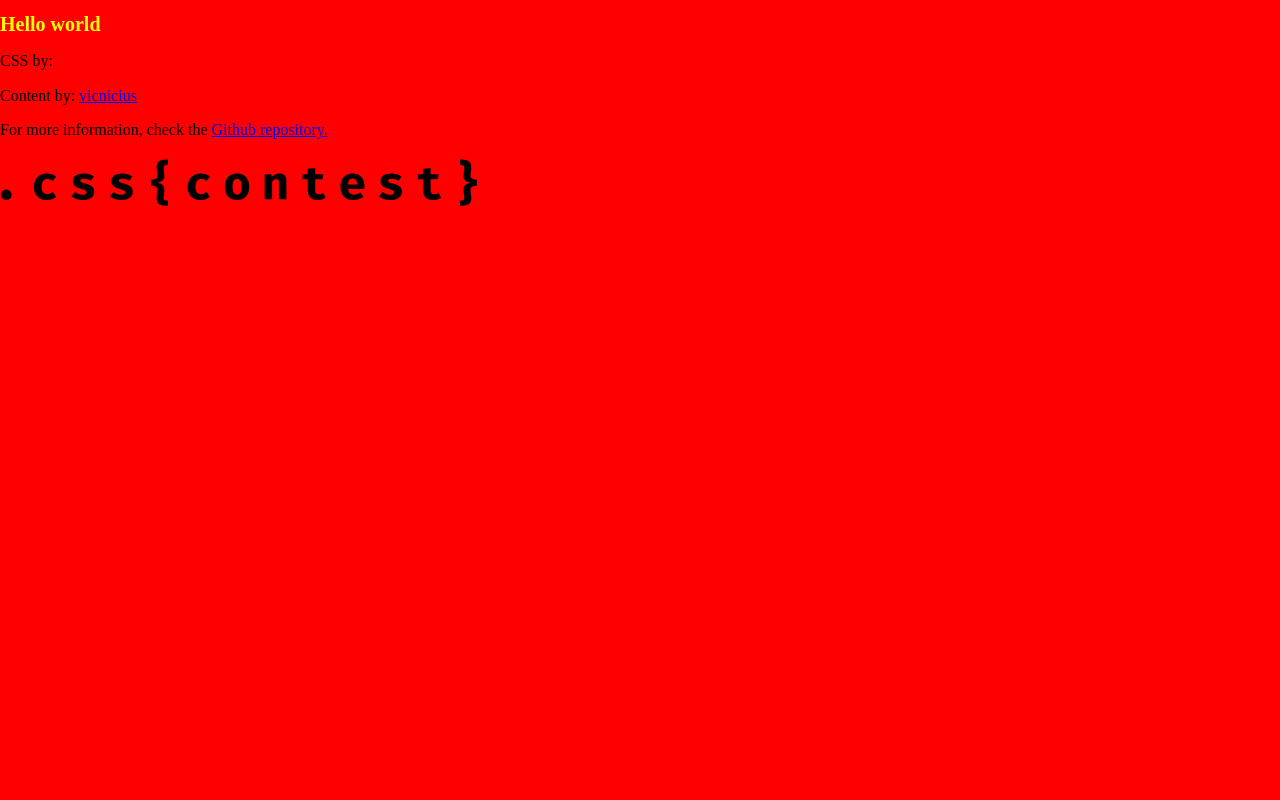
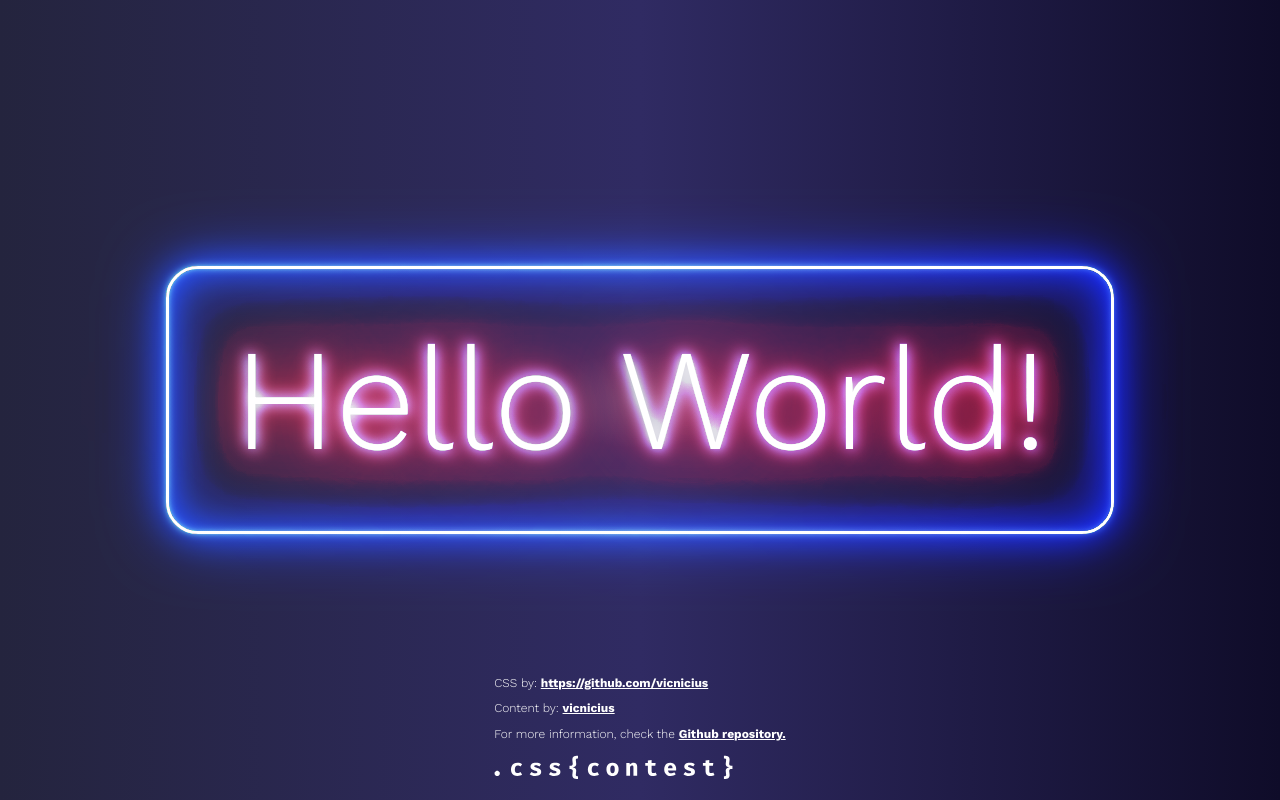
Before and after one commit to bitsofart/csscontest.com, a website: page index.html in a window 1280 px wide. Drawn offline with nearby package versions, Linux system fonts and the light colour scheme.

Commit message:
Content for week 35-2020

```diff
--- a/index.html
+++ b/index.html
@@ -14,12 +14,12 @@
 <body>
   <main class="main">
     <div class="content">
-      <h1>Hello world</h1>
-
+      <h1>Hello World!</h1>
     </div>
     <footer class="footer">
-      <!-- Fill in your css data here, but don't change anything else -->
-      <p class="paragraph">CSS by: <a href=""></a></p>
+      <!-- We escape the handlebars for the style creator so it actually goes for the HTML. When this gets to the next
+        step in the competition we can then still replace the style creator data using the same template  engine -->
+      <p class="paragraph">CSS by: <a href="vicnicius">https://github.com/vicnicius</a></p>
       <p class="paragraph">Content by: <a href="https://github.com/vicnicius">vicnicius</a></p>
       <p class="paragraph">For more information, check the <a class="link" href="https://github.com/bitsofart/contest">Github repository.</a></p>
       <a class="logo-link" href="https://github.com/bitsofart/contest">
--- a/styles.css
+++ b/styles.css
@@ -1,9 +1,139 @@
+/* Neon effedt heavily inspired by George W. Park on this codepen (https://codepen.io/GeorgePark/pen/MrjbEr) */
+
+@import url("https://fonts.googleapis.com/css2?family=Work+Sans:wght@200..700&display=swap");
+
+:root {
+  /* Base font size */
+  font-size: 16px;
+
+  /* Set neon color */
+  --neon-text-color: #f40;
+  --neon-border-color: #08f;
+}
+
 body {
-  background-color: red;
+  font-family: "Work Sans", sans-serif;
   font-size: 16px;
+  font-weight: 300;
+  font-variation-settings: "wght" 300;
+  display: flex;
+  justify-content: center;
+  align-items: center;
+  background: #0f0c29;
+  background: linear-gradient(to right, #24243e, #302b63, #0f0c29);
+  min-height: 100vh;
+}
+
+.main {
+  display: flex;
+  flex: 1;
+  justify-content: center;
+  align-items: center;
+  flex-direction: column;
+}
+
+.content {
+  background-image: radial-gradient(rgba(255, 255, 255, 0.1), rgba(255, 255, 255, 0.05) 50px, transparent 100px);
+  background-position: 0 0px;
+  background-repeat: no-repeat;
+  max-width: 90vw;
+  margin: 0 1rem;
 }
 
 h1 {
-  color: yellow;
-  font-size: 1.25rem;
+  animation: flicker 1.5s infinite alternate;
+  border-radius: 2rem;
+  border: .2rem solid #fff;
+  color: #fff;
+  font-size: 3rem;
+  font-variation-settings: "wght" 300;
+  font-weight: 300;
+  mix-blend-mode: color-dodge;
+  padding: 3rem 1rem;
+  text-align: center;
 }
+@media screen and (min-width: 320px) {
+  h1 {
+    font-size: 4rem;
+  }
+}
+
+@media screen and (min-width: 400px) {
+  h1 {
+    font-size: 7rem;
+  }
+}
+
+@media screen and (min-width: 800px) {
+  h1 {
+    font-size: 9rem;
+    padding: 3rem 4rem;
+  }
+}
+
+h1::-moz-selection {
+  background-color: var(--neon-border-color);
+  color: var(--neon-text-color);
+}
+
+h1::selection {
+  background-color: var(--neon-border-color);
+  color: var(--neon-text-color);
+}
+
+h1:focus {
+  outline: none;
+}
+
+.footer {
+  bottom: 0;
+  color: white;
+  padding: 3rem 1rem 1rem;
+  position: absolute;
+}
+
+.paragraph {
+  font-size: .75rem;
+}
+
+.paragraph a,
+.paragraph a:visited {
+  color: white;
+  font-weight: bold;
+  font-variation-settings: "wght" 700;
+}
+
+.logo {
+  width: 15rem;
+}
+.logo path {
+  fill: white;
+}
+
+/* Animate neon flicker */
+@keyframes flicker {
+  0%,
+  19%,
+  21%,
+  23%,
+  25%,
+  54%,
+  56%,
+  100% {
+    text-shadow: -0.2rem -0.2rem 1rem #fff, 0.2rem 0.2rem 1rem #fff,
+      0 0 2rem var(--neon-text-color), 0 0 4rem var(--neon-text-color),
+      0 0 6rem var(--neon-text-color), 0 0 8rem var(--neon-text-color),
+      0 0 10rem var(--neon-text-color);
+
+    box-shadow: 0 0 0.5rem #fff, inset 0 0 0.5rem #fff,
+      0 0 2rem var(--neon-border-color), inset 0 0 2rem var(--neon-border-color),
+      0 0 4rem var(--neon-border-color), inset 0 0 4rem var(--neon-border-color);
+  }
+
+  20%,
+  24%,
+  55% {
+    text-shadow: none;
+    box-shadow: none;
+  }
+}
```
